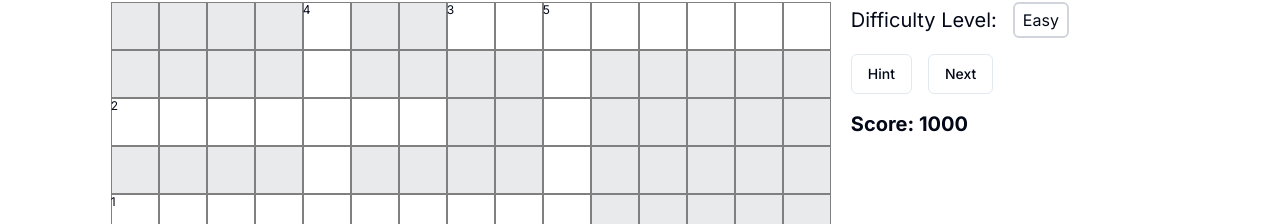
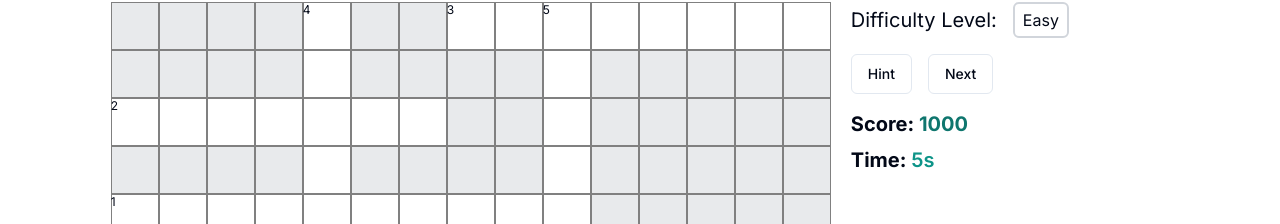
Before and after one commit to mahanshAdtiya/CullinaryCross, a Next.js app: page / in a window 1280 px wide. Shown: the part 86-310 px from the top of the page. Built offline with nearby package versions, Linux system fonts and the light colour scheme.

Commit message:
sharable button added - timer added

```diff
--- a/package.json
+++ b/package.json
@@ -25,6 +25,8 @@
     "next-themes": "^0.2.1",
     "react": "^18",
     "react-dom": "^18",
+    "react-icons": "^5.2.1",
+    "react-share": "^5.1.0",
     "react-to-print": "^2.15.1",
     "tailwind-merge": "^2.2.0",
     "tailwindcss-animate": "^1.0.7"
--- a/src/components/CrosswordGrid.tsx
+++ b/src/components/CrosswordGrid.tsx
@@ -4,6 +4,16 @@ import LeftPanel from "./LeftPanel";
 import wordsList from "../data/words.json";
 import CustomizePanel from "./CustomizePanel";
 import { Alert, AlertDescription, AlertTitle } from "@/components/ui/alert";
+import { WhatsappShareButton, WhatsappIcon, TwitterShareButton, TwitterIcon } from 'react-share';
+import { cn } from "@/lib/utils"
+import {
+  NavigationMenu,
+  NavigationMenuContent,
+  NavigationMenuItem,
+  NavigationMenuLink,
+  NavigationMenuList,
+  NavigationMenuTrigger,
+} from "@/components/ui/navigation-menu"
 
 interface WordLayout {
   answer: string;
@@ -40,6 +50,43 @@ const CrosswordGrid: React.FC = () => {
   const [isLoading, setIsLoading] = useState(false);
   const [correctWords, setCorrectWords] = useState<Record<string, boolean>>({});
   const [allHintsUsed, setAllHintsUsed] = useState(false);
+  const [shareMessage, setShareMessage] = useState<string>('Check out this link!');
+  const shareUrl = 'https://cosylab.iiitd.edu.in/crossword/';
+  const [time, setTime] = useState<number>(0);
+  const timerRef = useRef<NodeJS.Timeout | null>(null);
+
+  useEffect(() => {
+    if (!showSuccessAlert) {
+      timerRef.current = setInterval(() => {
+        setTime(prevTime => prevTime + 1);
+      }, 1000);
+    }
+
+    if (showSuccessAlert && timerRef.current) {
+      clearInterval(timerRef.current);
+    }
+    return () => {
+      if (timerRef.current) {
+        clearInterval(timerRef.current);
+      }
+    };
+  }, [showSuccessAlert]);
+
+  const handleShareClick = () => {
+    const message = `Heyy, Check out this fun game which helps you test your knowledge about food
+
+      I scored ${score} in ${formatTime(time)}, let's see how much you can score,
+      Here's the link: ${shareUrl}`;
+    setShareMessage(message);
+  };
+
+  const formatTime = (totalSeconds: number) => {
+    const hours = Math.floor(totalSeconds / 3600);
+    const minutes = Math.floor((totalSeconds % 3600) / 60);
+    const seconds = totalSeconds % 60;
+
+    return `${hours > 0 ? `${hours}h ` : ''}${minutes > 0 || hours > 0 ? `${minutes}m ` : ''}${seconds}s`;
+  };
 
   const toggleFeedbackEnabled = () => {
     setFeedbackEnabled(!feedbackEnabled);
@@ -151,6 +198,7 @@ const CrosswordGrid: React.FC = () => {
         const correspondingWord = wordsList.find(
           (wordObj: any) => wordObj.word.toLowerCase() === word.answer
         );
+        console.log(correspondingWord) ;
         return correspondingWord
           ? { ...word, clue: correspondingWord.clue }
           : word;
@@ -401,7 +449,52 @@ const CrosswordGrid: React.FC = () => {
           <AlertTitle>Great Job!</AlertTitle>
           <AlertDescription>
             Your crossword is complete and correct. Well done!
+            <div className="mt-2">
+              <strong>Your score : </strong>
+              <span className="text-lg font-semibold text-teal-700">{score}</span>
+            </div>
+            <div className="mt-2">
+              <strong >You took : </strong>
+              <span className="text-lg font-semibold text-teal-700">{formatTime(time)}</span>
+            </div>
           </AlertDescription>
+          <div className="mt-3">
+            <NavigationMenu>
+              <NavigationMenuList>
+                <NavigationMenuItem>
+                  <NavigationMenuTrigger>Share your score</NavigationMenuTrigger>
+                  <NavigationMenuContent>
+                    <ul className="grid gap-3 p-6 md:w-[400px] lg:w-[500px] lg:grid-cols-[.75fr_1fr]">
+                      <li className="row-span-3">
+                        <NavigationMenuLink asChild>
+                          <a
+                            className="flex h-full w-full select-none flex-col justify-end rounded-md bg-gradient-to-b from-muted/50 to-muted p-6 no-underline outline-none focus:shadow-md"
+                          >
+                            <div className="mb-2 text-lg font-medium">
+                              CulinaryCrossword
+                            </div>
+                            <p className="text-sm leading-tight text-muted-foreground">
+                              Fun crossword puzzles to play with your friends and family.
+                            </p>
+                          </a>
+                        </NavigationMenuLink>
+                      </li>
+                      <WhatsappShareButton url={shareUrl} title={shareMessage} onClick={handleShareClick}>
+                        <ListItem  title="WhatsaApp">
+                          Share with your friends on WhatsaApp?
+                        </ListItem>
+                      </WhatsappShareButton>
+                      <TwitterShareButton url={shareUrl} title={shareMessage} onClick={handleShareClick}>
+                        <ListItem title="Twitter">
+                          Post on Twitter ?
+                        </ListItem>
+                      </TwitterShareButton>
+                    </ul>
+                  </NavigationMenuContent>
+                </NavigationMenuItem>
+              </NavigationMenuList>
+            </NavigationMenu>
+          </div>
         </Alert>
       )}
       <div className="flex flex-col lg:flex-row justify-center items-start w-full max-w-6xl">
@@ -493,12 +586,11 @@ const CrosswordGrid: React.FC = () => {
             onNext={handleNext}
           />
           <div className="mt-4">
-            <div className="mt-4">
-              <div className="mt-4">
-                <div className="text-xl">
-                  <strong>Score: {score}</strong>
-                </div>
-              </div>
+            <div className="text-xl">
+              <strong>Score: <span className="text-teal-700">{score}</span></strong>
+            </div>
+            <div className="text-xl mt-2">
+              <strong>Time: <span className="font-semibold text-teal-600">{formatTime(time)}</span></strong>
             </div>
           </div>
         </div>
@@ -511,3 +603,28 @@ const CrosswordGrid: React.FC = () => {
 };
 
 export default CrosswordGrid;
+
+const ListItem = React.forwardRef<
+  React.ElementRef<"a">,
+  React.ComponentPropsWithoutRef<"a"> & { title: string }
+>(({ className, title, children, ...props }, ref) => {
+  return (
+    <li>
+      <NavigationMenuLink asChild>
+        <a
+          className={cn(
+            "block select-none space-y-1 rounded-md p-3 leading-none no-underline outline-none transition-colors hover:bg-accent hover:text-accent-foreground focus:bg-accent focus:text-accent-foreground text-left",
+            className
+          )}
+          {...props}
+        >
+          <div className="text-sm font-medium leading-none">{title}</div>
+          <p className="line-clamp-2 text-sm leading-snug text-muted-foreground">
+            {children}
+          </p>
+        </a>
+      </NavigationMenuLink>
+    </li>
+  )
+})
+ListItem.displayName = "ListItem"
--- a/src/components/ui/navigation-menu.tsx
+++ b/src/components/ui/navigation-menu.tsx
@@ -1,9 +1,10 @@
-import * as React from "react"
-import * as NavigationMenuPrimitive from "@radix-ui/react-navigation-menu"
-import { cva } from "class-variance-authority"
-import { ChevronDown } from "lucide-react"
+import * as React from "react";
+import * as NavigationMenuPrimitive from "@radix-ui/react-navigation-menu";
+import { cva } from "class-variance-authority";
+import { CiShare1 } from "react-icons/ci";
 
-import { cn } from "@/lib/utils"
+import { cn } from "@/lib/utils";
+import "../../css/NavigationMenu.css"; // Assuming you place the CSS here
 
 const NavigationMenu = React.forwardRef<
   React.ElementRef<typeof NavigationMenuPrimitive.Root>,
@@ -20,8 +21,8 @@ const NavigationMenu = React.forwardRef<
     {children}
     <NavigationMenuViewport />
   </NavigationMenuPrimitive.Root>
-))
-NavigationMenu.displayName = NavigationMenuPrimitive.Root.displayName
+));
+NavigationMenu.displayName = NavigationMenuPrimitive.Root.displayName;
 
 const NavigationMenuList = React.forwardRef<
   React.ElementRef<typeof NavigationMenuPrimitive.List>,
@@ -35,14 +36,14 @@ const NavigationMenuList = React.forwardRef<
     )}
     {...props}
   />
-))
-NavigationMenuList.displayName = NavigationMenuPrimitive.List.displayName
+));
+NavigationMenuList.displayName = NavigationMenuPrimitive.List.displayName;
 
-const NavigationMenuItem = NavigationMenuPrimitive.Item
+const NavigationMenuItem = NavigationMenuPrimitive.Item;
 
 const navigationMenuTriggerStyle = cva(
-  "group inline-flex h-10 w-max items-center justify-center rounded-md bg-background px-4 py-2 text-sm font-medium transition-colors hover:bg-accent hover:text-accent-foreground focus:bg-accent focus:text-accent-foreground focus:outline-none disabled:pointer-events-none disabled:opacity-50 data-[active]:bg-accent/50 data-[state=open]:bg-accent/50"
-)
+  "group inline-flex h-10 w-max items-center justify-center rounded-md bg-background px-4 py-2 border border-gray-800 dark:border dark:border-gray-600 font-medium rounded-lg text-sm transition-colors hover:bg-accent hover:text-accent-foreground focus:bg-accent focus:text-accent-foreground focus:outline-none disabled:pointer-events-none disabled:opacity-50 data-[active]:bg-accent/50 data-[state=open]:bg-accent/50"
+);
 
 const NavigationMenuTrigger = React.forwardRef<
   React.ElementRef<typeof NavigationMenuPrimitive.Trigger>,
@@ -54,13 +55,13 @@ const NavigationMenuTrigger = React.forwardRef<
     {...props}
   >
     {children}{" "}
-    <ChevronDown
-      className="relative top-[1px] ml-1 h-3 w-3 transition duration-200 group-data-[state=open]:rotate-180"
+    <CiShare1
+      className="relative ml-2 text-lg font-extrabold transition duration-200 icon-rotate"
       aria-hidden="true"
     />
   </NavigationMenuPrimitive.Trigger>
-))
-NavigationMenuTrigger.displayName = NavigationMenuPrimitive.Trigger.displayName
+));
+NavigationMenuTrigger.displayName = NavigationMenuPrimitive.Trigger.displayName;
 
 const NavigationMenuContent = React.forwardRef<
   React.ElementRef<typeof NavigationMenuPrimitive.Content>,
@@ -74,10 +75,10 @@ const NavigationMenuContent = React.forwardRef<
     )}
     {...props}
   />
-))
-NavigationMenuContent.displayName = NavigationMenuPrimitive.Content.displayName
+));
+NavigationMenuContent.displayName = NavigationMenuPrimitive.Content.displayName;
 
-const NavigationMenuLink = NavigationMenuPrimitive.Link
+const NavigationMenuLink = NavigationMenuPrimitive.Link;
 
 const NavigationMenuViewport = React.forwardRef<
   React.ElementRef<typeof NavigationMenuPrimitive.Viewport>,
@@ -93,9 +94,9 @@ const NavigationMenuViewport = React.forwardRef<
       {...props}
     />
   </div>
-))
+));
 NavigationMenuViewport.displayName =
-  NavigationMenuPrimitive.Viewport.displayName
+  NavigationMenuPrimitive.Viewport.displayName;
 
 const NavigationMenuIndicator = React.forwardRef<
   React.ElementRef<typeof NavigationMenuPrimitive.Indicator>,
@@ -111,9 +112,9 @@ const NavigationMenuIndicator = React.forwardRef<
   >
     <div className="relative top-[60%] h-2 w-2 rotate-45 rounded-tl-sm bg-border shadow-md" />
   </NavigationMenuPrimitive.Indicator>
-))
+));
 NavigationMenuIndicator.displayName =
-  NavigationMenuPrimitive.Indicator.displayName
+  NavigationMenuPrimitive.Indicator.displayName;
 
 export {
   navigationMenuTriggerStyle,
@@ -125,4 +126,4 @@ export {
   NavigationMenuLink,
   NavigationMenuIndicator,
   NavigationMenuViewport,
-}
+};
--- /dev/null
+++ b/src/css/NavigationMenu.css
@@ -0,0 +1,16 @@
+@keyframes rotate360 {
+    from {
+      transform: rotate(0deg);
+    }
+    to {
+      transform: rotate(360deg);
+    }
+  }
+
+  .icon-rotate {
+    transition: transform 0.6s ease-in-out;
+  }
+
+  .group:hover .icon-rotate {
+    animation: rotate360 0.6s ease-in-out;
+  }
--- a/tailwind.config.js
+++ b/tailwind.config.js
@@ -66,10 +66,15 @@ module.exports = {
           from: { height: "var(--radix-accordion-content-height)" },
           to: { height: "0" },
         },
+        spin: {
+          '0%': { transform: 'rotate(0deg)' },
+          '100%': { transform: 'rotate(360deg)' },
+        },
       },
       animation: {
         "accordion-down": "accordion-down 0.2s ease-out",
         "accordion-up": "accordion-up 0.2s ease-out",
+        'spin-fast': 'spin 0.5s linear',
       },
     },
   },
```
